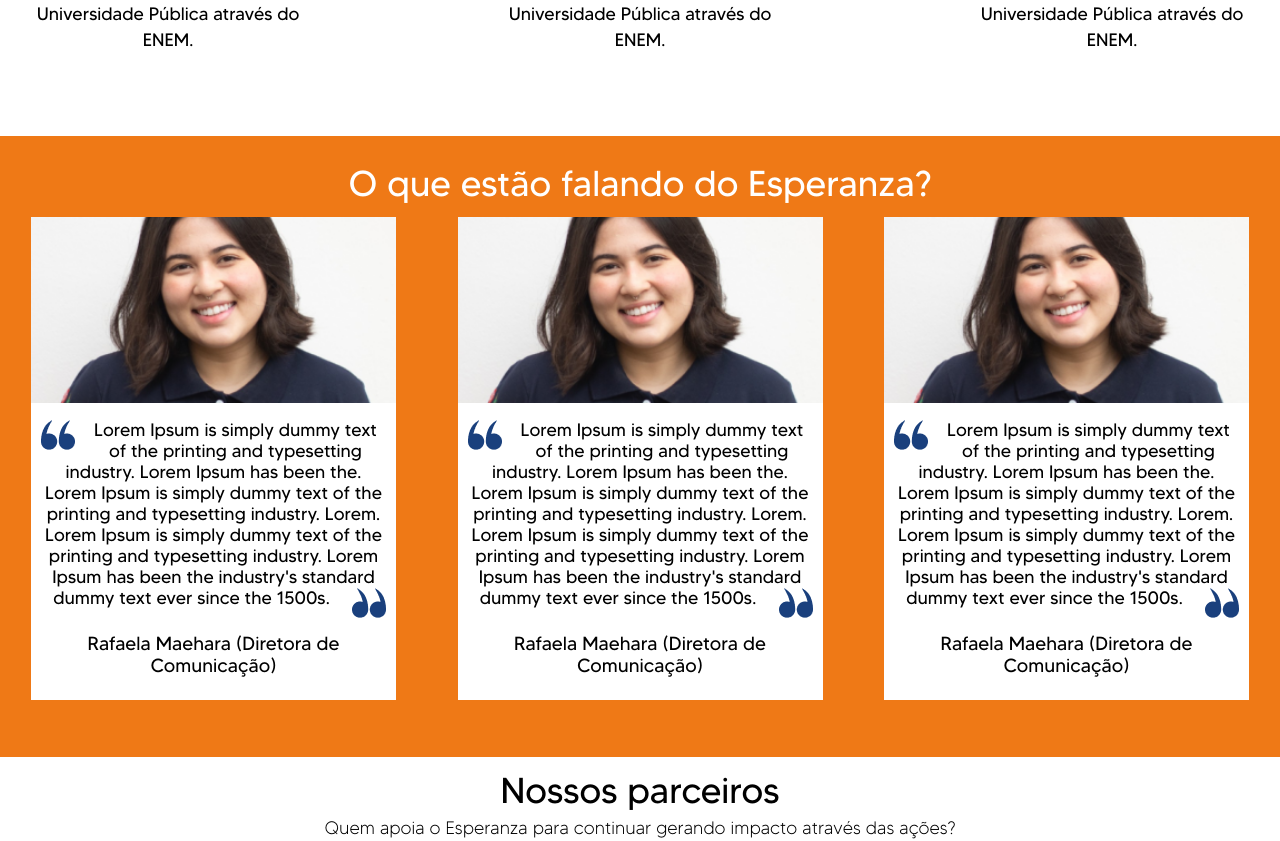
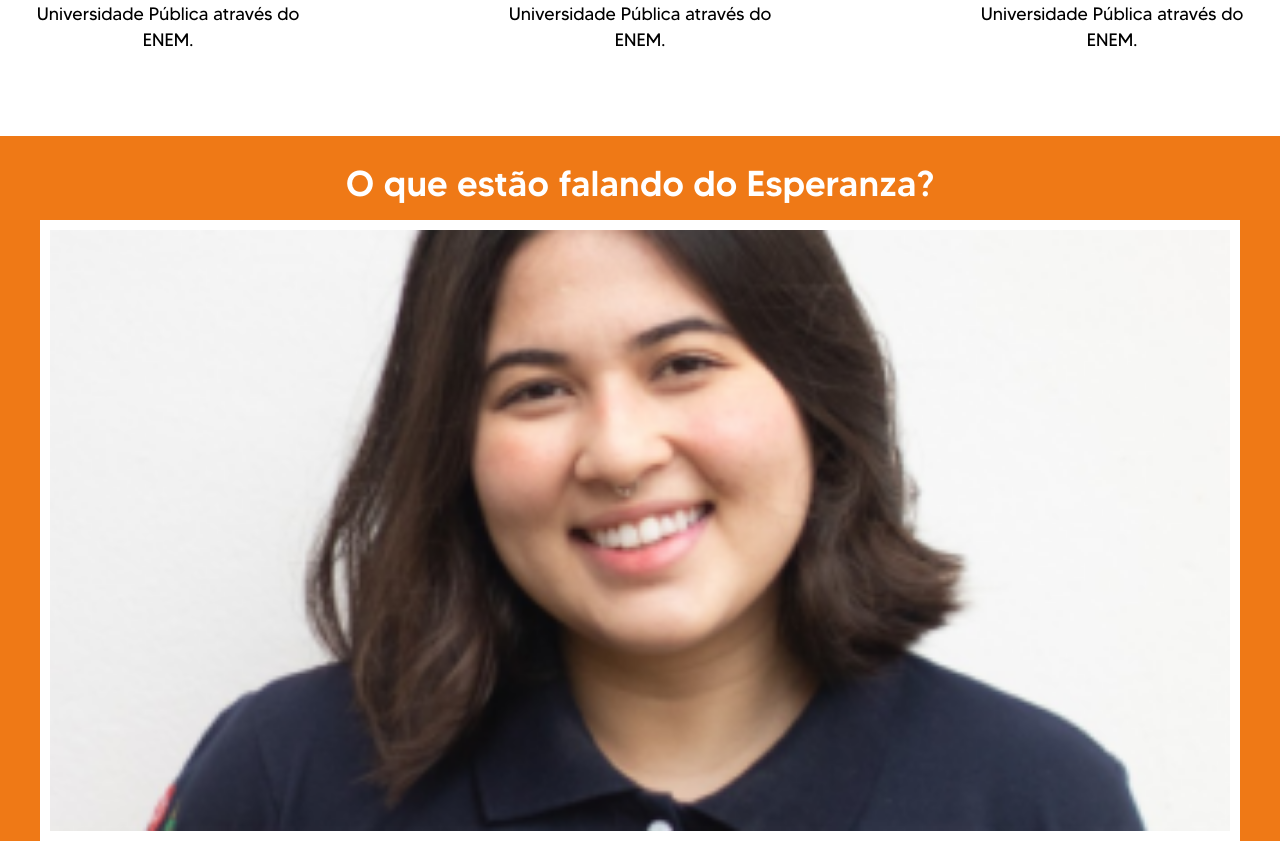
Before and after one commit to associacao-esperanza/website, a Next.js app: page / in a window 1280 px wide. Shown: the part 1803-2644 px from the top of the page. Built offline with nearby package versions, Linux system fonts and the light colour scheme.

Commit message:
keenslider adicionado a home

```diff
--- a/package.json
+++ b/package.json
@@ -11,6 +11,7 @@
     "@fortawesome/fontawesome-svg-core": "^1.2.32",
     "@fortawesome/free-solid-svg-icons": "^5.15.1",
     "@fortawesome/react-fontawesome": "^0.1.13",
+    "keen-slider": "^5.4.0",
     "next": "10.0.3",
     "react": "17.0.1",
     "react-dom": "17.0.1",
--- a/src/components/AboutUs/index.tsx
+++ b/src/components/AboutUs/index.tsx
@@ -1,49 +1,56 @@
+import { HomeProps } from "pages";
 import React from "react";
+import * as S from "./styles";
+import "keen-slider/keen-slider.min.css";
+import { useKeenSlider } from "keen-slider/react";
+import { DESKTOP_WIDTH, TABLET_WIDTH } from "styles/constants";
 
-import * as S from "./styles";
+export type Profile = {
+  src: string;
+  alt: string;
+  testimony: string;
+  author: string;
+};
 
-const AboutUs = () => (
-  <S.Wrapper>
-    <S.Title>O que estão falando do Esperanza?</S.Title>
-    <S.Messages>
-      <S.Profile>
-        <S.Image src="/img/Rafaela.png" alt="Foto de Rafaela Maehara" />
-        <S.Description>
-          Lorem Ipsum is simply dummy text of the printing and typesetting
-          industry. Lorem Ipsum has been the. Lorem Ipsum is simply dummy text
-          of the printing and typesetting industry. Lorem. Lorem Ipsum is simply
-          dummy text of the printing and typesetting industry. Lorem Ipsum has
-          been the industry's standard dummy text ever since the 1500s.
-        </S.Description>
+const AboutUs = ({ profiles }: HomeProps) => {
+  const [ref] = useKeenSlider<HTMLDivElement>({
+    spacing: 10,
+    slidesPerView: 1,
+    centered: true,
+    loop: true,
+    mode: "snap",
+    breakpoints: {
+      "(min-width: 768px)": {
+        slidesPerView: 2,
+        mode: "free-snap",
+      },
+      "(min-width: 1200px)": {
+        slidesPerView: 3,
+        mode: "free-snap",
+      },
+    },
+  });
+
+  const profilesRender = profiles.map((profile, index) => {
+    const className = `keen-slider__slide number-slide${index + 1}`;
+    return (
+      <S.Profile className={className} key={index}>
+        <S.Image src={profile.src} alt={profile.alt} />
+        <S.Description>{profile.testimony}</S.Description>
         <S.ClearFix />
-        <S.Author>Rafaela Maehara (Diretora de Comunicação)</S.Author>
+        <S.Author>{profile.author}</S.Author>
       </S.Profile>
-      <S.Profile>
-        <S.Image src="/img/Rafaela.png" alt="Foto de Rafaela Maehara" />
-        <S.Description>
-          Lorem Ipsum is simply dummy text of the printing and typesetting
-          industry. Lorem Ipsum has been the. Lorem Ipsum is simply dummy text
-          of the printing and typesetting industry. Lorem. Lorem Ipsum is simply
-          dummy text of the printing and typesetting industry. Lorem Ipsum has
-          been the industry's standard dummy text ever since the 1500s.
-        </S.Description>
-        <S.ClearFix />
-        <S.Author>Rafaela Maehara (Diretora de Comunicação)</S.Author>
-      </S.Profile>
-      <S.Profile>
-        <S.Image src="/img/Rafaela.png" alt="Foto de Rafaela Maehara" />
-        <S.Description>
-          Lorem Ipsum is simply dummy text of the printing and typesetting
-          industry. Lorem Ipsum has been the. Lorem Ipsum is simply dummy text
-          of the printing and typesetting industry. Lorem. Lorem Ipsum is simply
-          dummy text of the printing and typesetting industry. Lorem Ipsum has
-          been the industry's standard dummy text ever since the 1500s.
-        </S.Description>
-        <S.ClearFix />
-        <S.Author>Rafaela Maehara (Diretora de Comunicação)</S.Author>
-      </S.Profile>
-    </S.Messages>
-  </S.Wrapper>
-);
+    );
+  });
+
+  return (
+    <S.Wrapper>
+      <S.Title>O que estão falando do Esperanza?</S.Title>
+      <S.Messages className="keen-slider" ref={ref}>
+        {profilesRender}
+      </S.Messages>
+    </S.Wrapper>
+  );
+};
 
 export default AboutUs;
--- a/src/components/AboutUs/styles.ts
+++ b/src/components/AboutUs/styles.ts
@@ -13,30 +13,24 @@
   line-height: 0.888; // 32px
   margin-top: 0;
   margin-bottom: 0;
+  font-weight: 500;
+  margin-bottom: 20px;
 `;
 
 export const Messages = styled.div`
-  display: flex;
-  flex-direction: column;
-  align-items: center;
+  margin: auto;
+  max-width: 390px;
 
   @media all and (min-width: ${TABLET_WIDTH}) {
-    flex-direction: row;
-    justify-content: space-between;
-  }
-
-  @media all and (min-width: ${DESKTOP_WIDTH}) {
-    max-width: 1244px;
-    margin: auto;
+    max-width: 1200px;
   }
 `;
 
 export const Profile = styled.div`
   background: #ffffff;
   color: #000;
-  margin: 17px 13px;
   font-family: Roboto, sans-serif;
-  max-width: 365px;
+  padding: 10px;
 `;
 
 export const Image = styled.img`
--- a/src/pages/index.tsx
+++ b/src/pages/index.tsx
@@ -1,4 +1,4 @@
-import AboutUs from "components/AboutUs";
+import AboutUs, { Profile } from "components/AboutUs";
 import Classes from "components/Classes";
 import Footer from "components/Footer";
 import HeroSection from "components/HeroSection";
@@ -7,7 +7,11 @@
 import Partners from "components/Partners";
 import Projects from "components/Projects";
 
-export default function Home() {
+export type HomeProps = {
+  profiles: Profile[];
+};
+
+export default function Home(props: HomeProps) {
   return (
     <>
       <HeroSection />
@@ -15,9 +19,36 @@
       <Classes />
       <History />
       <MVV />
-      <AboutUs />
+      <AboutUs {...props} />
       <Partners />
       <Footer />
     </>
   );
 }
+
+export function getStaticProps() {
+  return {
+    props: {
+      profiles: [
+        {
+          src: "/img/Rafaela.png",
+          alt: "Foto de Rafaela Maehara",
+          testimony: `Lorem Ipsum is simply dummy text of the printing and typesetting industry. Lorem Ipsum has been the. Lorem Ipsum is simply dummy text of the printing and typesetting industry. Lorem. Lorem Ipsum is simply dummy text of the printing and typesetting industry. Lorem Ipsum has been the industry's standard dummy text ever since the 1500s.`,
+          author: 'Rafaela Maehara (Diretora de Comunicação)'
+        },
+        {
+          src: "/img/Rafaela.png",
+          alt: "Foto de Rafaela Maehara",
+          testimony: `Lorem Ipsum is simply dummy text of the printing and typesetting industry. Lorem Ipsum has been the. Lorem Ipsum is simply dummy text of the printing and typesetting industry. Lorem. Lorem Ipsum is simply dummy text of the printing and typesetting industry. Lorem Ipsum has been the industry's standard dummy text ever since the 1500s.`,
+          author: 'Rafaela Maehara (Diretora de Comunicação)'
+        },
+        {
+          src: "/img/Rafaela.png",
+          alt: "Foto de Rafaela Maehara",
+          testimony: `Lorem Ipsum is simply dummy text of the printing and typesetting industry. Lorem Ipsum has been the. Lorem Ipsum is simply dummy text of the printing and typesetting industry. Lorem. Lorem Ipsum is simply dummy text of the printing and typesetting industry. Lorem Ipsum has been the industry's standard dummy text ever since the 1500s.`,
+          author: 'Rafaela Maehara (Diretora de Comunicação)'
+        },
+      ],
+    },
+  };
+}
```
Also changed, not shown: 1 other file (tests, documents, lock files or other folders).
